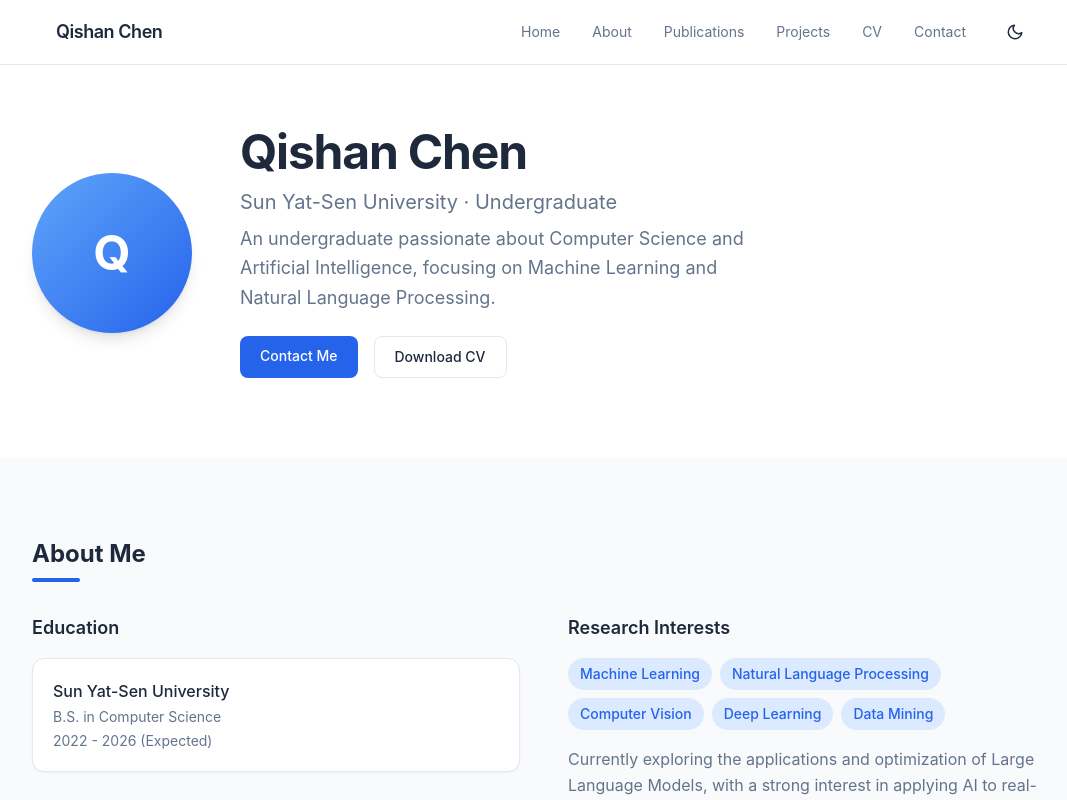
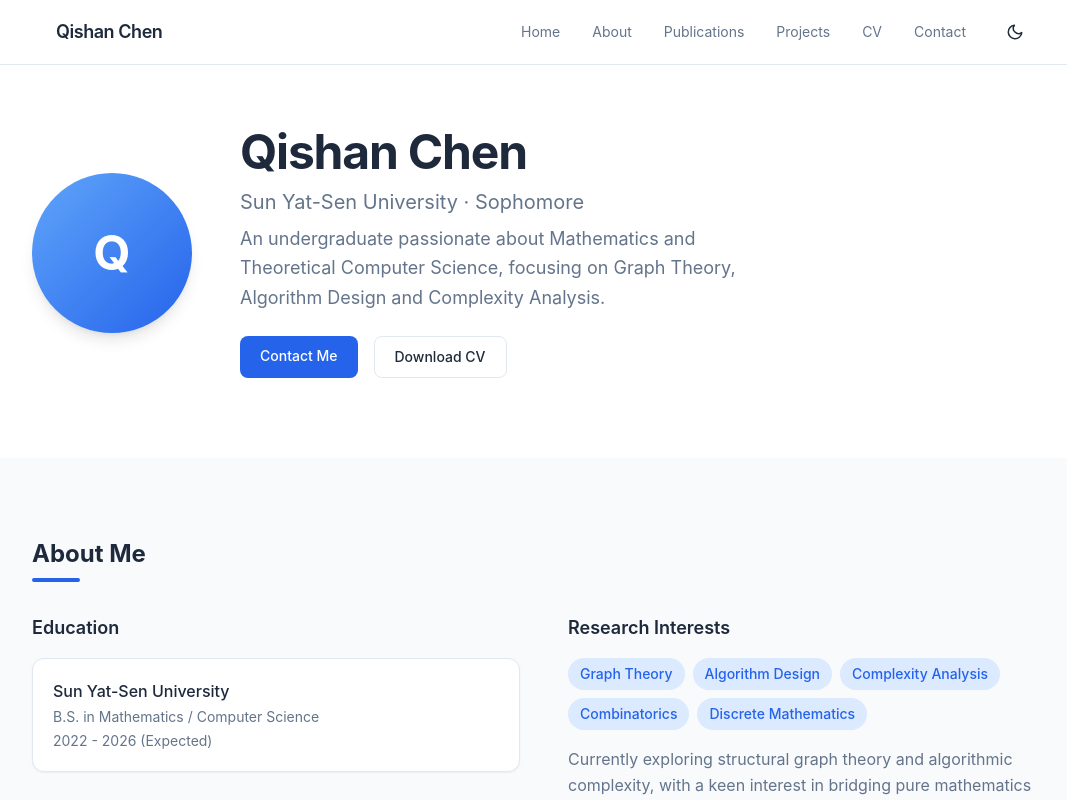
Before and after one commit to qishan-chen/qishan-chen.github.io, a Next.js app: page / in a window 1280 px wide. Shown: the top 800 px of the page, without its empty margins (96-1163 px from the left). Built offline with nearby package versions, Linux system fonts and the light colour scheme.

Commit message:
Update to sophomore, math/TCS interests

```diff
--- a/src/app/page.tsx
+++ b/src/app/page.tsx
@@ -43,9 +43,9 @@
           <FadeIn delay={0.1}>
             <div>
               <h1 className="text-4xl md:text-5xl font-bold tracking-tight mb-3">Qishan Chen</h1>
-              <p className="text-xl text-[var(--text-secondary)] mb-2">Sun Yat-Sen University · Undergraduate</p>
+              <p className="text-xl text-[var(--text-secondary)] mb-2">Sun Yat-Sen University · Sophomore</p>
               <p className="text-lg text-[var(--text-secondary)] max-w-lg leading-relaxed">
-                An undergraduate passionate about Computer Science and Artificial Intelligence, focusing on Machine Learning and Natural Language Processing.
+                An undergraduate passionate about Mathematics and Theoretical Computer Science, focusing on Graph Theory, Algorithm Design and Complexity Analysis.
               </p>
               <div className="flex gap-4 mt-6">
                 <a href="#contact" className="px-5 py-2.5 bg-[var(--accent)] text-white rounded-lg text-sm font-medium hover:opacity-90 transition-opacity">
@@ -73,7 +73,7 @@
                 <h3 className="text-lg font-semibold mb-4">Education</h3>
                 <div className="p-5 rounded-xl bg-[var(--card)] border border-[var(--border)] shadow-sm">
                   <p className="font-medium">Sun Yat-Sen University</p>
-                  <p className="text-sm text-[var(--text-secondary)] mt-1">B.S. in Computer Science</p>
+                  <p className="text-sm text-[var(--text-secondary)] mt-1">B.S. in Mathematics / Computer Science</p>
                   <p className="text-sm text-[var(--text-secondary)] mt-1">2022 - 2026 (Expected)</p>
                 </div>
               </div>
@@ -82,14 +82,14 @@
               <div>
                 <h3 className="text-lg font-semibold mb-4">Research Interests</h3>
                 <div className="flex flex-wrap gap-2">
-                  {["Machine Learning", "Natural Language Processing", "Computer Vision", "Deep Learning", "Data Mining"].map((tag) => (
+                  {["Graph Theory", "Algorithm Design", "Complexity Analysis", "Combinatorics", "Discrete Mathematics"].map((tag) => (
                     <span key={tag} className="px-3 py-1.5 text-sm rounded-full bg-[var(--accent-light)] text-[var(--accent)] font-medium">
                       {tag}
                     </span>
                   ))}
                 </div>
                 <p className="text-[var(--text-secondary)] mt-4 leading-relaxed">
-                  Currently exploring the applications and optimization of Large Language Models, with a strong interest in applying AI to real-world scenarios.
+                  Currently exploring structural graph theory and algorithmic complexity, with a keen interest in bridging pure mathematics and theoretical computer science.
                 </p>
               </div>
             </FadeIn>
```
